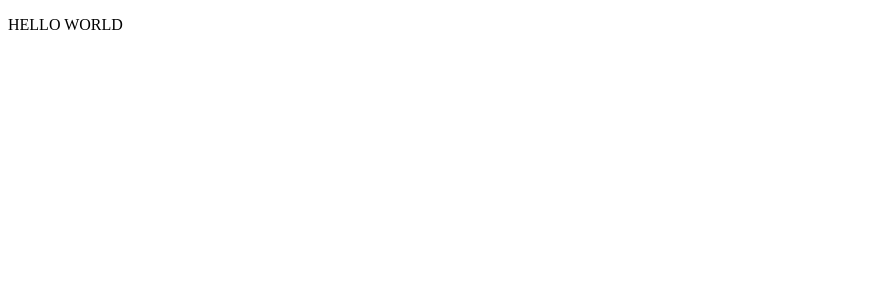
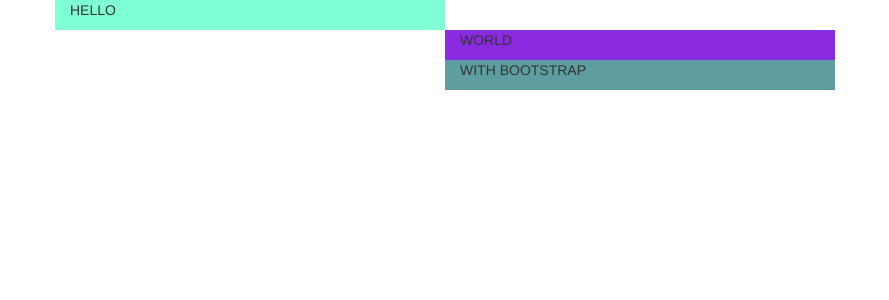
Before and after one commit to JamesR48/Weathermap-API-Sample, a Django app: page /openweather/ in a window 1280 px wide. Before the commit the part shown is almost empty. Shown: the top 300 px of the page, without its empty margins (0-889 px from the left). Run offline with Django 3.2, Linux system fonts and the light colour scheme; some libraries are stand-ins or nearby versions.

Commit message:
Adición de Bootstrap para el front end

```diff
--- a/weathertest/openweather/templates/openweather/index.html
+++ b/weathertest/openweather/templates/openweather/index.html
@@ -3,9 +3,26 @@
 <head>
     <meta charset="UTF-8">
     <meta name="viewport" content="width=device-width, initial-scale=1.0">
+    <link rel="stylesheet" href="https://stackpath.bootstrapcdn.com/bootstrap/3.4.1/css/bootstrap.min.css" /> <!--Referencia a Bootstrap para facilitar el desarrollo del front end-->
     <title>OpenWeather Test App</title>
 </head>
 <body>
-    <p>HELLO WORLD</p>
+    <div class="container" >
+        <div class="row">
+            <div class="col-sm-4" style="background-color: aquamarine">
+                <p>HELLO</p>
+            </div>
+        </div>
+        <div class="row">
+            <div class="col-sm-4 col-sm-offset-4" style="background-color: blueviolet">
+                <p>WORLD</p>
+            </div>
+        </div>
+        <div class="row">
+            <div class="col-sm-4 col-sm-offset-4" style="background-color: cadetblue">
+                <p>WITH BOOTSTRAP</p>
+            </div>
+        </div>
+    </div>
 </body>
 </html>
```
